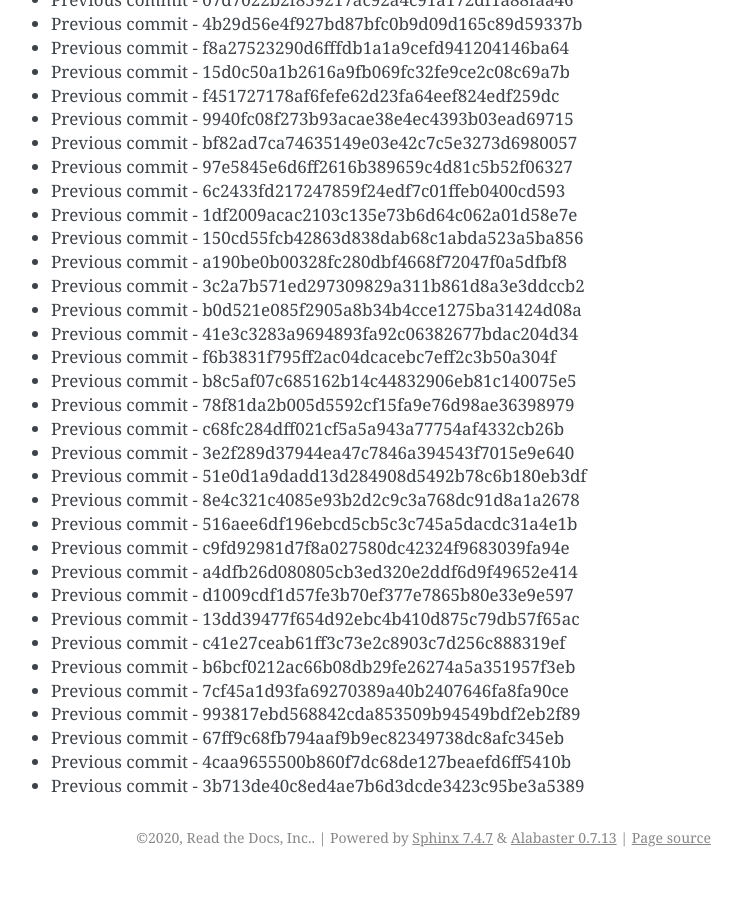
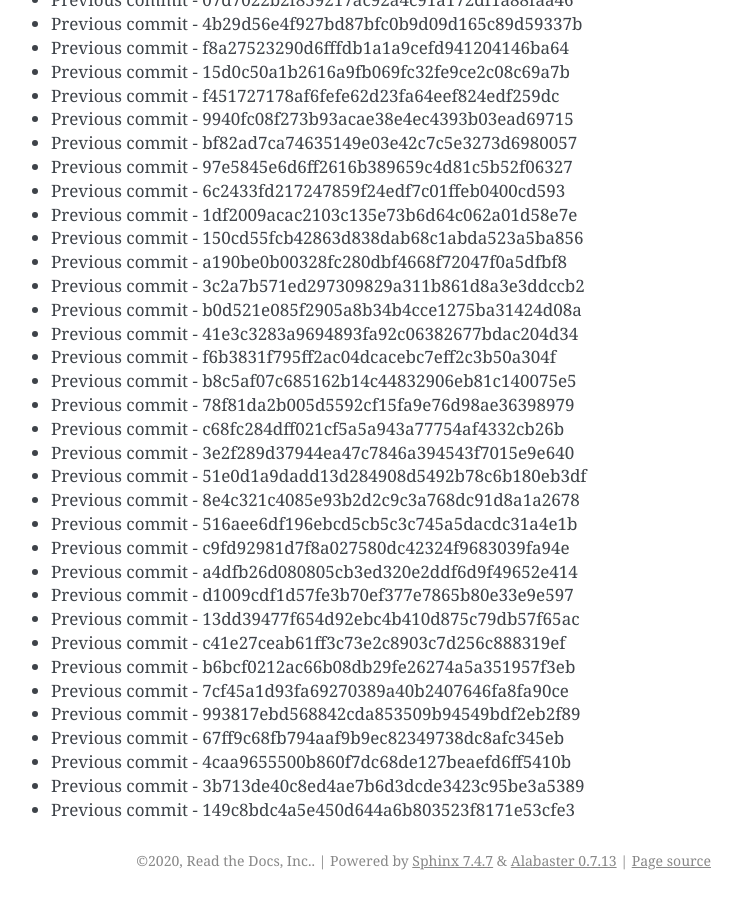
Before and after one commit to readthedocs/rtd-git-stresstest, a Sphinx documentation site: the page built from docs/updates.rst, in a window 1280 px wide and 900 px high, scrolled down 42728 px. Shown: the whole window, without its empty margins (399-1141 px from the left). Built offline with Sphinx 7.4.7, drawn with Linux system fonts in a browser that asks for light colours; before the commit the page ends 43605 px from its top, so only the background shows below that.

Commit message:
Generating commit from previous: 149c8bdc4a5e450d644a6b803523f8171e53cfe3

```diff
--- a/docs/updates.rst
+++ b/docs/updates.rst
@@ -1827,3 +1827,4 @@ It can be tested for any performance characteristics.
 * Previous commit - 67ff9c68fb794aaf9b9ec82349738dc8afc345eb
 * Previous commit - 4caa9655500b860f7dc68de127beaefd6ff5410b
 * Previous commit - 3b713de40c8ed4ae7b6d3dcde3423c95be3a5389
+* Previous commit - 149c8bdc4a5e450d644a6b803523f8171e53cfe3
```
